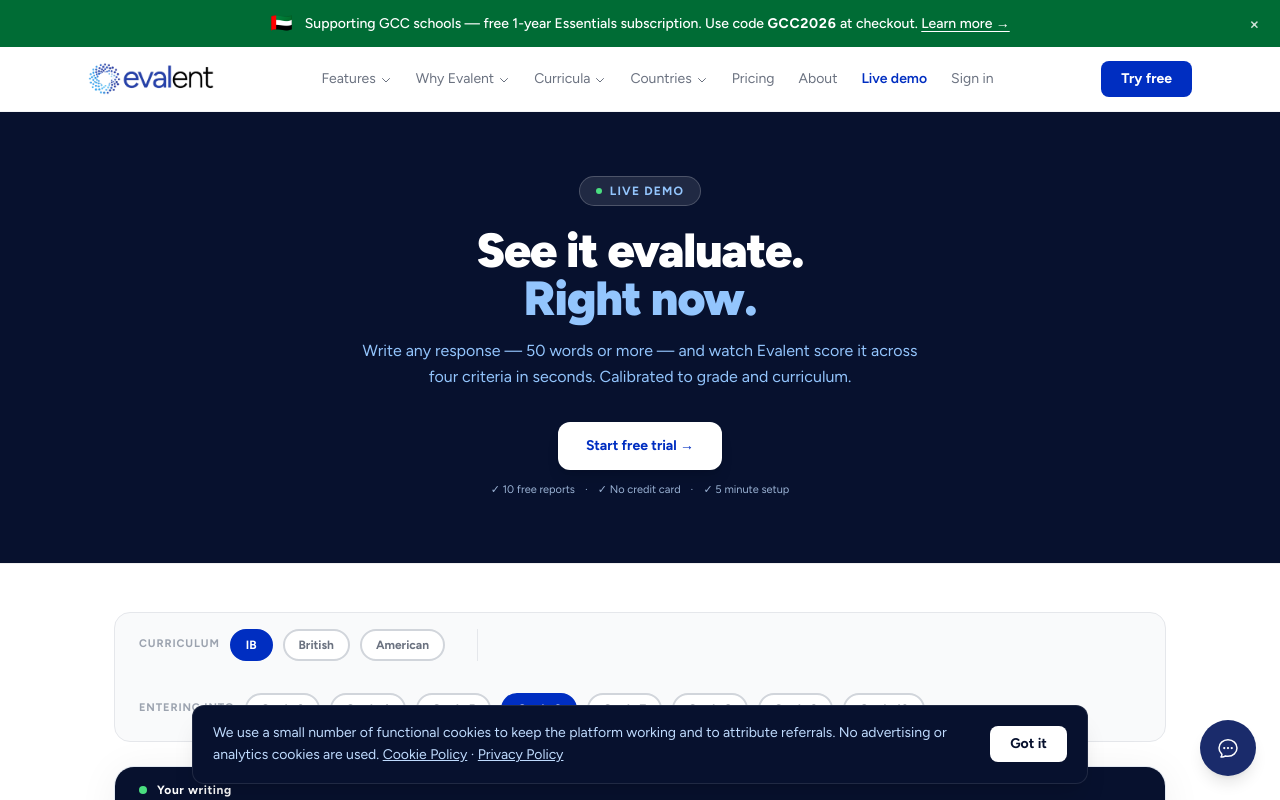
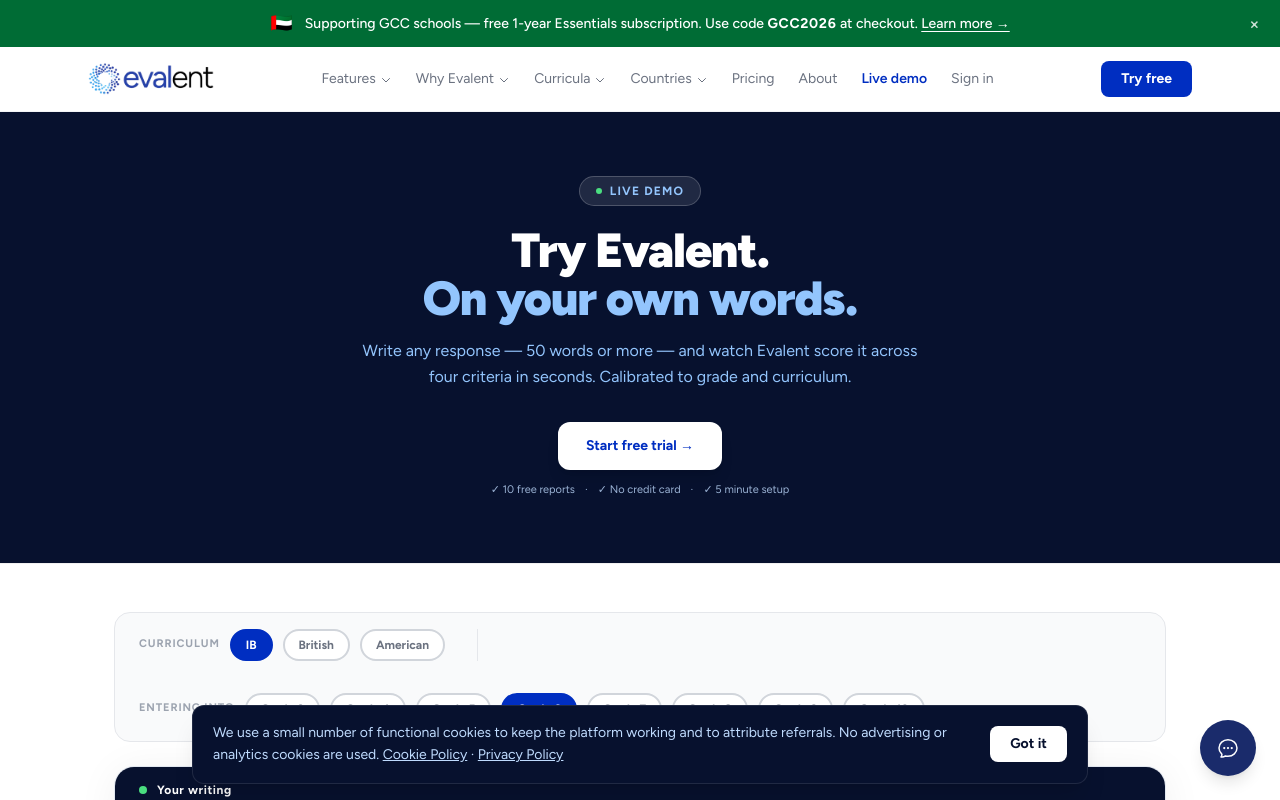
Before and after one commit to wigsbury-ui/evalent-marketing, a Next.js app: page /live-demo in a window 1280 px wide. Shown: the top 800 px of the page. Built offline with nearby package versions, Linux system fonts and the light colour scheme.

Commit message:
fix: live-demo tagline — Try Evalent. On your own words.

```diff
--- a/src/app/live-demo/page.tsx
+++ b/src/app/live-demo/page.tsx
@@ -22,8 +22,8 @@ export default function LiveDemoPage() {
             LIVE DEMO
           </div>
           <h1 className="text-4xl md:text-5xl font-black text-white tracking-tight mb-4">
-            See it evaluate.<br />
-            <span className="text-blue-300">Right now.</span>
+            Try Evalent.<br />
+            <span className="text-blue-300">On your own words.</span>
           </h1>
           <p className="text-blue-300 text-base leading-relaxed mb-8 max-w-xl mx-auto">
             Write any response — 50 words or more — and watch Evalent score it across four criteria in seconds. Calibrated to grade and curriculum.
```
